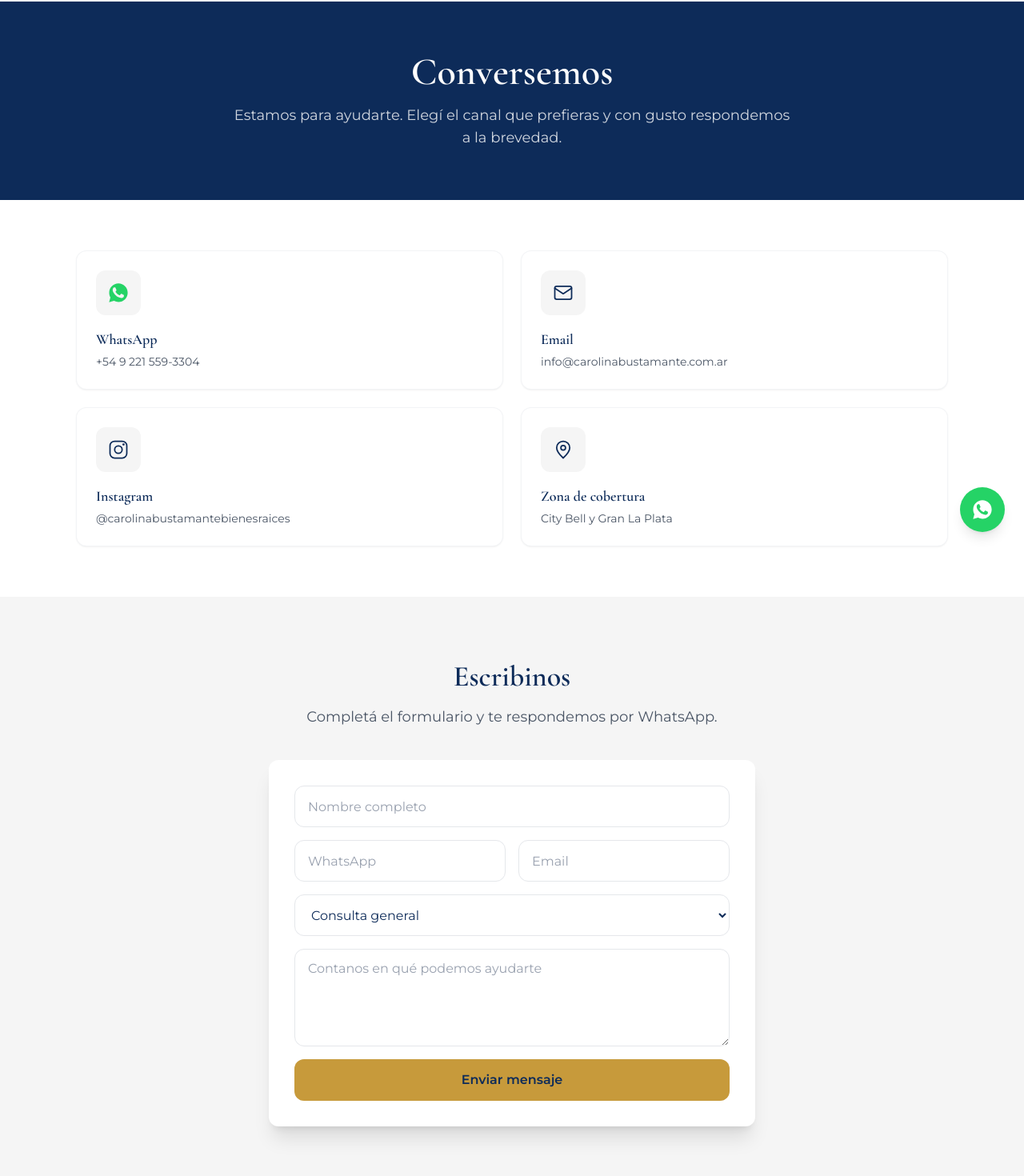
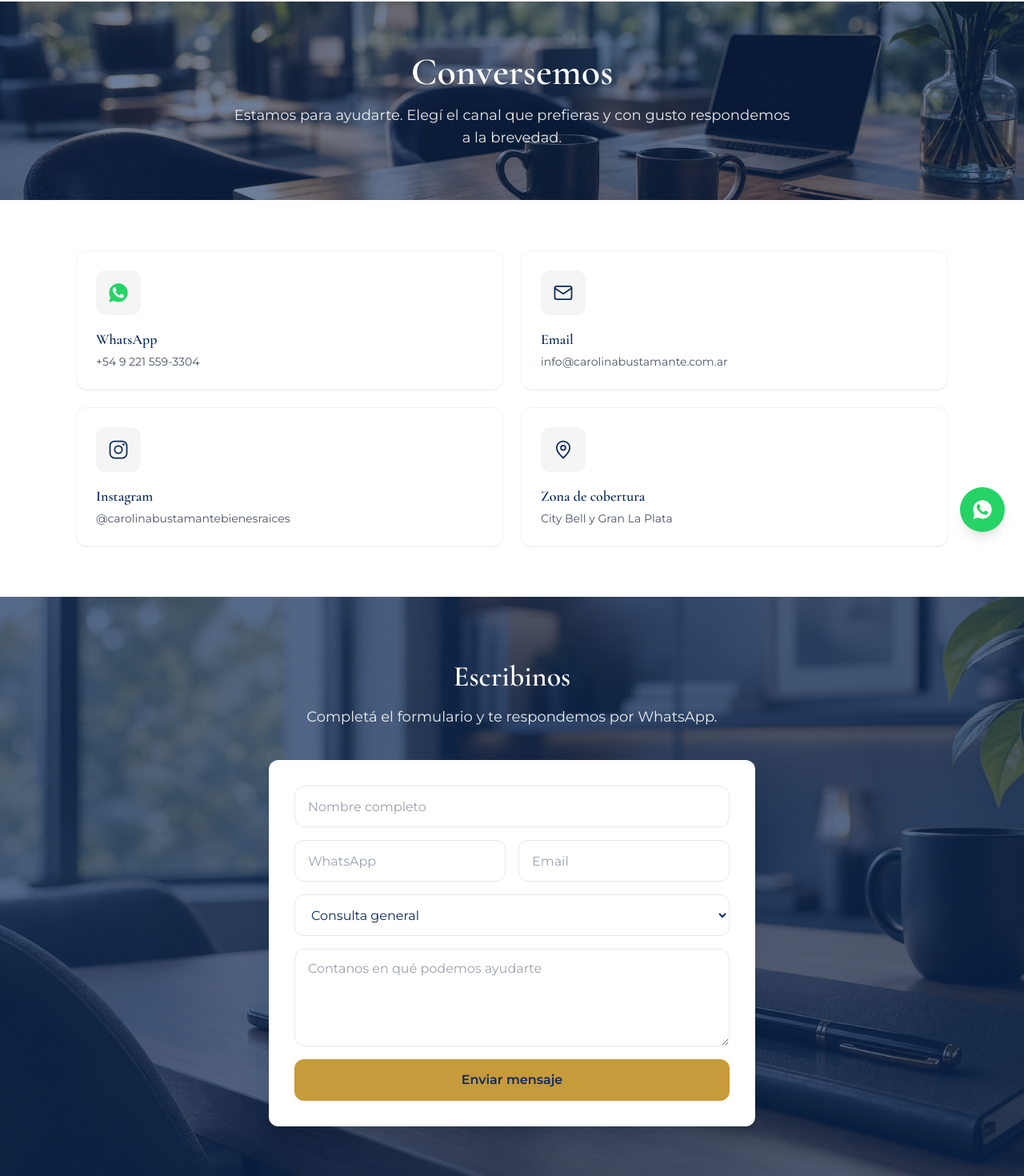
Before and after one commit to borginiangel-svg/carolina-bustamante-web, a Next.js app: page /contacto in a window 1280 px wide. Shown: the part 111-1581 px from the top of the page at 80% size. Built offline with nearby package versions, Linux system fonts and the light colour scheme.

Commit message:
Agregar imagenes reales a la pagina de Contacto

```diff
--- a/src/app/contacto/page.tsx
+++ b/src/app/contacto/page.tsx
@@ -2,6 +2,7 @@
 
 import { useState } from "react";
 import Link from "next/link";
+import Image from "next/image";
 import Header from "@/components/layout/Header";
 import Footer from "@/components/layout/Footer";
 import WhatsAppButton from "@/components/ui/WhatsAppButton";
@@ -97,12 +98,21 @@ export default function Contacto() {
     <>
       <Header />
 
-      <section className="bg-[#0D2B59] py-16">
-        <div className="mx-auto max-w-3xl px-8 text-center">
+      <section className="relative overflow-hidden py-16">
+        <Image
+          src="/images/contacto/conversemos.jpg"
+          alt="Espacio de trabajo cálido para una charla"
+          fill
+          priority
+          sizes="100vw"
+          className="object-cover"
+        />
+        <div className="absolute inset-0 bg-[#0D2B59]/60" />
+        <div className="relative z-10 mx-auto max-w-3xl px-8 text-center">
           <h1 className="font-heading text-4xl font-semibold text-white sm:text-5xl">
             Conversemos
           </h1>
-          <p className="mt-4 text-lg text-white/80">
+          <p className="mt-4 text-lg text-white/90">
             Estamos para ayudarte. Elegí el canal que prefieras y con gusto
             respondemos a la brevedad.
           </p>
@@ -146,13 +156,21 @@ export default function Contacto() {
         </div>
       </section>
 
-      <section className="bg-[#F5F5F5] py-20">
-        <div className="mx-auto max-w-2xl px-8">
+      <section className="relative overflow-hidden py-20">
+        <Image
+          src="/images/contacto/escribinos.jpg"
+          alt="Escritorio con notebook para escribir tu consulta"
+          fill
+          sizes="100vw"
+          className="object-cover"
+        />
+        <div className="absolute inset-0 bg-[#0D2B59]/70" />
+        <div className="relative z-10 mx-auto max-w-2xl px-8">
           <div className="text-center">
-            <h2 className="font-heading text-3xl font-semibold text-[#0D2B59] sm:text-4xl">
+            <h2 className="font-heading text-3xl font-semibold text-white sm:text-4xl">
               Escribinos
             </h2>
-            <p className="mt-4 text-lg text-gray-600">
+            <p className="mt-4 text-lg text-white/90">
               Completá el formulario y te respondemos por WhatsApp.
             </p>
           </div>
@@ -224,7 +242,7 @@ export default function Contacto() {
 
               <button
                 type="submit"
-                className="h-[52px] rounded-xl bg-[#C79A3B] font-semibold text-[#0D2B59] transition hover:bg-[#0D2B59] hover:text-white sm:col-span-2"
+                className="h-[52px] rounded-xl bg-[#C79A3B] font-semibold text-[#0D2B59] transition hover:bg-white sm:col-span-2"
               >
                 Enviar mensaje
               </button>
```
Also changed, not shown: public/images/contacto/conversemos.jpg (added), public/images/contacto/escribinos.jpg (added).
